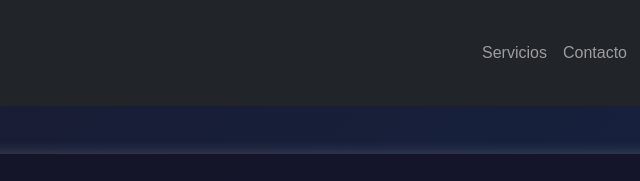
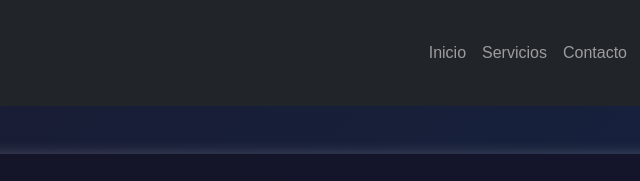
Before and after one commit to julipatepa/circus, a plain HTML site: page cv.html in a window 1280 px wide. Shown: the top 181 px of the page, 563-1203 px from the left. Drawn offline with nearby package versions, Linux system fonts and the light colour scheme.

Commit message:
cambios3

```diff
--- a/cv.html
+++ b/cv.html
@@ -54,6 +54,7 @@
             </button>
             <div class="collapse navbar-collapse" id="navbarNav">
                 <ul class="navbar-nav ms-auto">
+                    <li class="nav-item"><a class="nav-link" href="index.html">Inicio</a></li>
                     <li class="nav-item"><a class="nav-link" href="services.html">Servicios</a></li>
                     <li class="nav-item"><a class="nav-link" href="https://wa.me/5491123960155">Contacto</a></li>
                 </ul>
```
Also changed, not shown: 1 other file.
